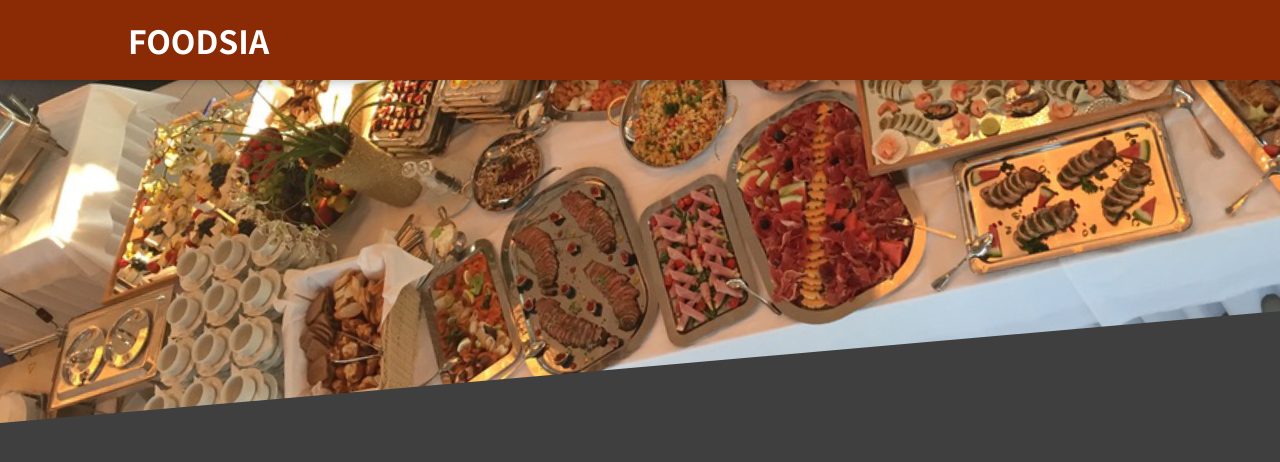
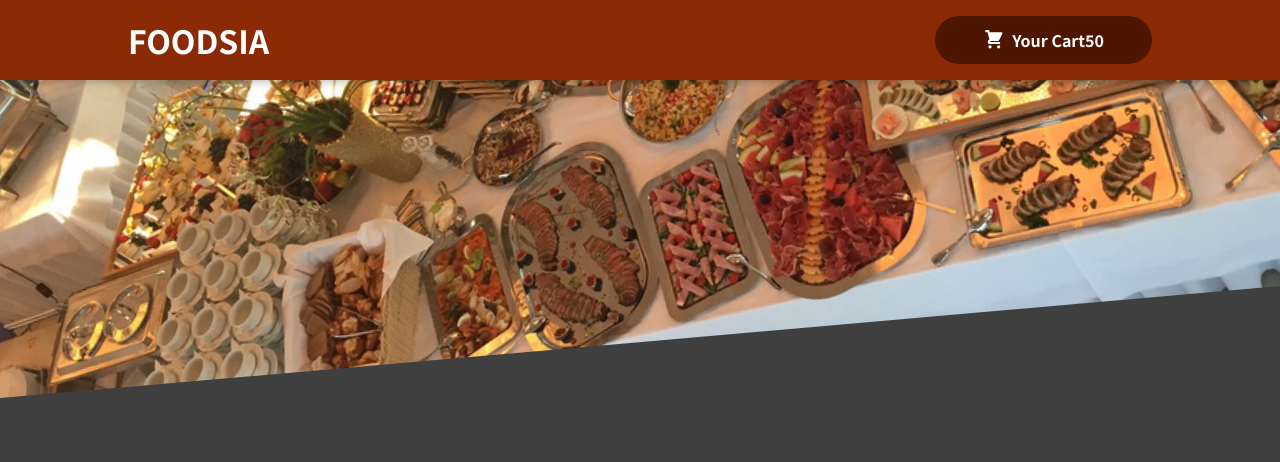
Before and after one commit to mianamir/food_order_app, a React (Create React App) app: page / in a window 1280 px wide. Shown: the top 462 px of the page. Built offline with nearby package versions, Linux system fonts and the light colour scheme.

Commit message:
header cart button component with custom classes
header cart button component with custom classes

```diff
--- /dev/null
+++ b/src/components/Cart/CartIcon.js
@@ -0,0 +1,13 @@
+const CartIcon = () => {
+    return (
+      <svg
+        xmlns='http://www.w3.org/2000/svg'
+        viewBox='0 0 20 20'
+        fill='currentColor'
+      >
+        <path d='M3 1a1 1 0 000 2h1.22l.305 1.222a.997.997 0 00.01.042l1.358 5.43-.893.892C3.74 11.846 4.632 14 6.414 14H15a1 1 0 000-2H6.414l1-1H14a1 1 0 00.894-.553l3-6A1 1 0 0017 3H6.28l-.31-1.243A1 1 0 005 1H3zM16 16.5a1.5 1.5 0 11-3 0 1.5 1.5 0 013 0zM6.5 18a1.5 1.5 0 100-3 1.5 1.5 0 000 3z' />
+      </svg>
+    );
+  };
+
+  export default CartIcon;
--- a/src/components/Layout/Header.js
+++ b/src/components/Layout/Header.js
@@ -1,5 +1,6 @@
 import React, {Fragment} from 'react';
 
+import HeaderCartButton from './HeaderCartButton';
 import headerMealsImage from '../../assets/meals.jpg';
 import classes from './Header.module.css';
 
@@ -8,9 +9,9 @@
     return <Fragment>
         <header className={classes.header}>
             <h1>FOODSIA</h1>
+
+            <HeaderCartButton />
         </header>
-
-        <button>Cart</button>
 
         <div className={classes['main-image']}>
             <img src={headerMealsImage} alt="Delicious foods on the table!" />
--- /dev/null
+++ b/src/components/Layout/HeaderCartButton.js
@@ -0,0 +1,19 @@
+import React from 'react';
+
+import CartIcon from '../Cart/CartIcon';
+import classes from './HeaderCartButton.module.css';
+
+
+const HeaderCartButton = (props) => {
+    return <button className={classes.button}>
+        <span className={classes.icon}>
+            <CartIcon />
+
+        </span>
+        <span>Your Cart</span>
+        <span classNam={classes.badge}>50</span>
+    </button>
+};
+
+
+export default HeaderCartButton;
--- /dev/null
+++ b/src/components/Layout/HeaderCartButton.module.css
@@ -0,0 +1,59 @@
+.button {
+    cursor: pointer;
+    font: inherit;
+    border: none;
+    background-color: #4d1601;
+    color: white;
+    padding: 0.75rem 3rem;
+    display: flex;
+    justify-content: space-around;
+    align-items: center;
+    border-radius: 25px;
+    font-weight: bold;
+  }
+
+  .button:hover,
+  .button:active {
+    background-color: #662205;
+  }
+
+  .icon {
+    width: 1.35rem;
+    height: 1.35rem;
+    margin-right: 0.5rem;
+  }
+
+  .badge {
+    background-color: #b94517;
+    padding: 0.25rem 1rem;
+    border-radius: 25px;
+    margin-left: 1rem;
+    font-weight: bold;
+  }
+
+  .button:hover .badge,
+  .button:active .badge {
+    background-color: #92320c;
+  }
+
+  .bump {
+    animation: bump 300ms ease-out;
+  }
+
+  @keyframes bump {
+    0% {
+      transform: scale(1);
+    }
+    10% {
+      transform: scale(0.9);
+    }
+    30% {
+      transform: scale(1.1);
+    }
+    50% {
+      transform: scale(1.15);
+    }
+    100% {
+      transform: scale(1);
+    }
+  }
```
Also changed, not shown: 1 other file (tests, documents, lock files or other folders).
